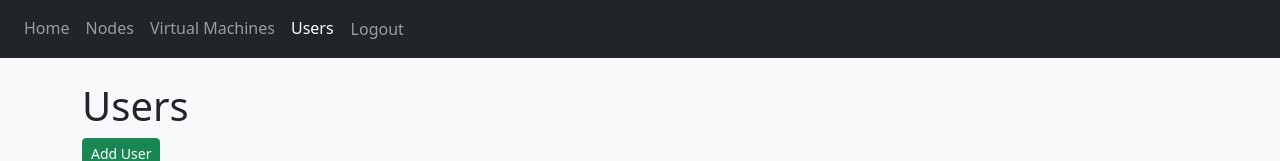
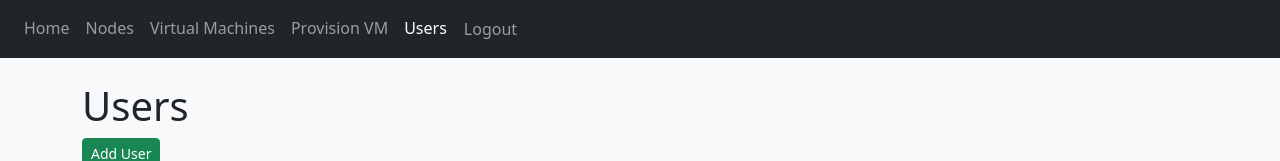
Before and after one commit to sbendarsky/Proxify, a Next.js app: page /users in a window 1280 px wide. Shown: the top 161 px of the page. Built offline with nearby package versions, Linux system fonts and the light colour scheme; no server answers; sample sign-in values are in the browser's storage.

Commit message:
Add provision page to navigation

```diff
--- a/components/Nav.jsx
+++ b/components/Nav.jsx
@@ -22,6 +22,7 @@ function Nav() {
                 <NavLink href="/" exact className="nav-item nav-link">Home</NavLink>
                 <NavLink href="/nodes" className="nav-item nav-link">Nodes</NavLink>
                 <NavLink href="/vms" className="nav-item nav-link">Virtual Machines</NavLink>
+                <NavLink href="/provision" className="nav-item nav-link">Provision VM</NavLink>
                 <NavLink href="/users" className="nav-item nav-link">Users</NavLink>
                 <button onClick={userService.logout} className="btn btn-link nav-item nav-link">Logout</button>
             </div>
```
Also changed, not shown: pages/provision/index.jsx (+13 -0 lines).
